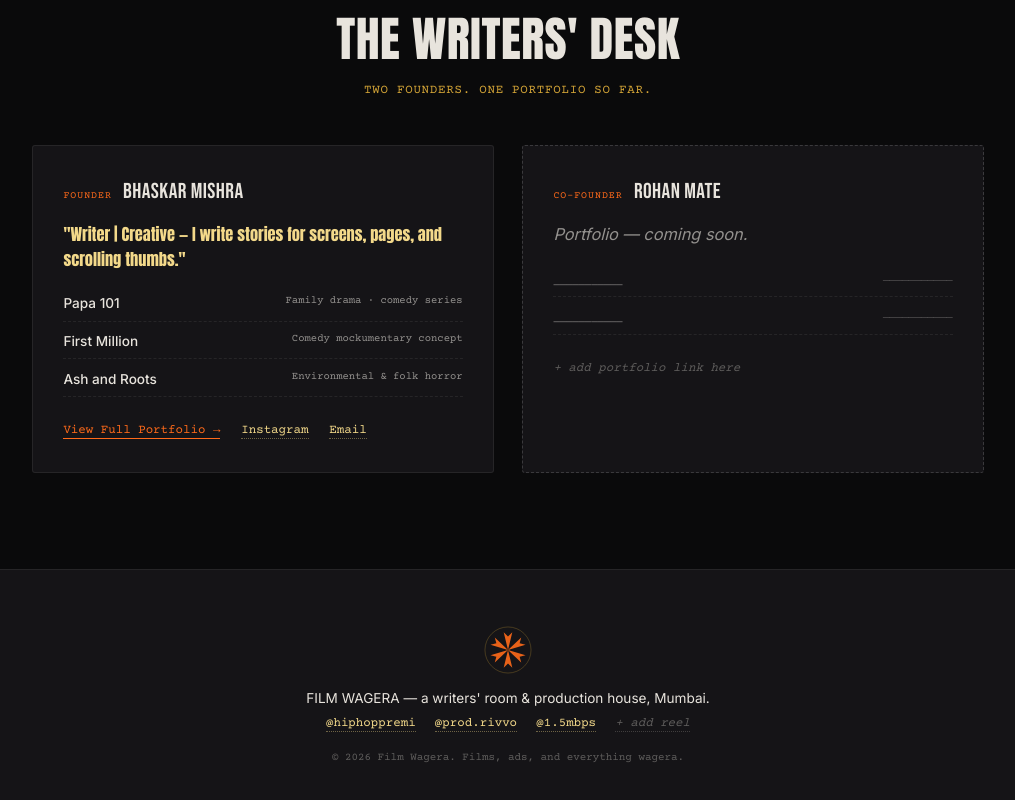
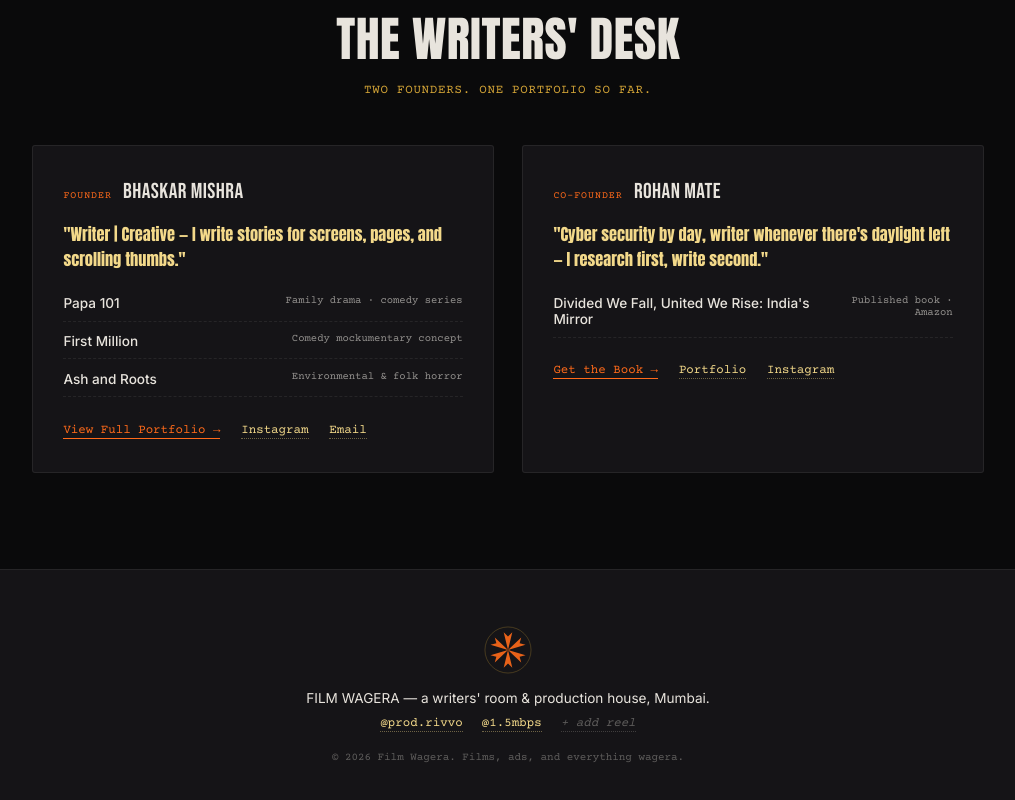
Before and after one commit to Rohan-1306/Filmwagera, a plain HTML site: page index.html in a window 1280 px wide. Shown: the part 2646-3446 px from the top of the page, without its empty margins (132-1147 px from the left). Drawn offline with nearby package versions, Linux system fonts and the light colour scheme.

Commit message:
Update desk-card content and footer links
This is when i added my book and prod rivvo link.

```diff
--- a/index.html
+++ b/index.html
@@ -201,20 +201,21 @@
       </div>
     </article>
 
-    <article class="desk-card desk-card--empty">
-      <div class="desk-card__head">
+        <article class="desk-card">
+          <div class="desk-card__head">
         <span class="desk-card__role">CO-FOUNDER</span>
         <span class="desk-card__name">Rohan Mate</span>
       </div>
-      <p class="desk-card__tagline desk-card__tagline--blank">Portfolio — coming soon.</p>
+      <p class="desk-card__tagline">"Cyber security by day, writer whenever there's daylight left — I research first, write second."</p>
 
-      <ul class="desk-card__scripts desk-card__scripts--blank">
-        <li><span class="script-title">___________</span><span class="script-tag">___________</span></li>
-        <li><span class="script-title">___________</span><span class="script-tag">___________</span></li>
+      <ul class="desk-card__scripts">
+        <li><span class="script-title">Divided We Fall, United We Rise: India's Mirror</span><span class="script-tag">Published book · Amazon</span></li>
       </ul>
 
       <div class="desk-card__links">
-        <span class="desk-card__cta desk-card__cta--placeholder">+ add portfolio link here</span>
+        <a href="https://www.amazon.in/dp/B0H58TGCXM" target="_blank" rel="noopener" class="desk-card__cta">Get the Book →</a>
+        <a href="https://rohan-1306.github.io" target="_blank" rel="noopener">Portfolio</a>
+        <a href="https://www.instagram.com/arre.rohannn" target="_blank" rel="noopener">Instagram</a>
       </div>
     </article>
 
@@ -236,8 +237,7 @@
   </svg>
   <p class="footer__line">FILM WAGERA — a writers' room &amp; production house, Mumbai.</p>
   <p class="footer__links">
-    <a href="#" class="footer__link">@hiphoppremi</a>
-    <a href="#" class="footer__link">@prod.rivvo</a>
+    <a href="https://www.instagram.com/prod.rivvo" target="_blank" rel="noopener" class="footer__link">@prod.rivvo</a>
     <a href="https://www.instagram.com/1.5mbps" target="_blank" rel="noopener" class="footer__link">@1.5mbps</a>
     <span class="footer__link footer__link--placeholder">+ add reel</span>
   </p>
```
